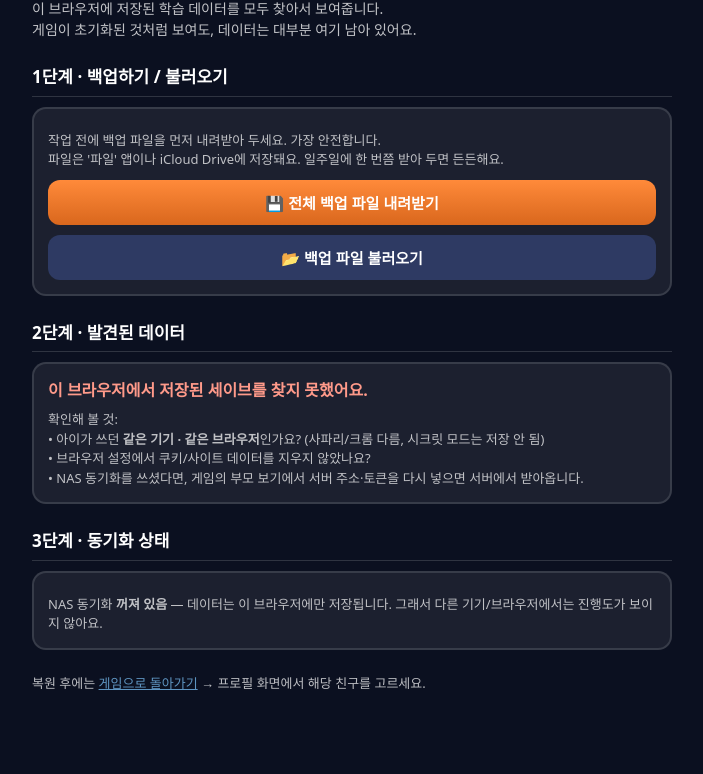
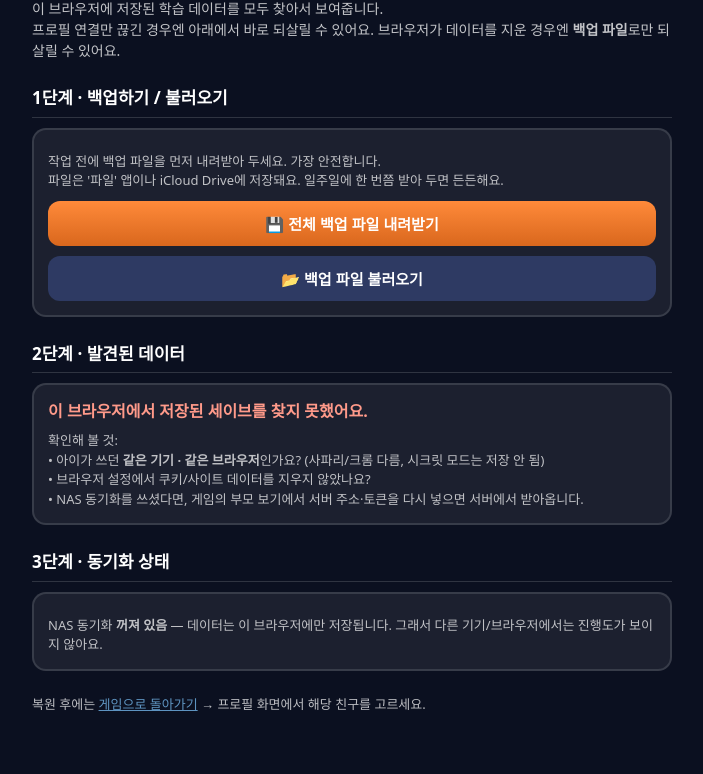
Before and after one commit to hyeongcheolahn/my_son_ai_teacher, a plain HTML site: page recover.html in a window 1280 px wide. Shown: the part 59-833 px from the top of the page, without its empty margins (288-991 px from the left). Before the commit the page ends 812 px from the top, so only its background shows below. Drawn offline with Linux system fonts and the light colour scheme.

Commit message:
첫 화면(환영해!)·프로필 화면에 백업·복구 링크 + 복구 도구 문구 정정
- 데이터가 사라졌을 때 부모가 처음 보는 '환영해!' 화면에서 바로 복구 도구로
  이동 가능(빈 프로필을 먼저 만들 필요 없음). 프로필 선택 화면에도 링크.
- 복구 도구 상단 문구 정정: 브라우저가 지운 경우엔 백업 파일로만 복구 가능함을 명시.

검증: 저장소 전부 삭제된 아이폰 상태 → '환영해!' 화면 링크 → recover.html 이동, 오류 없음.

Co-Authored-By: Claude Opus 5 <noreply@anthropic.com>
Claude-Session: https://claude.ai/code/session_01AJzQ871M6rwFto4uS1hW2P

```diff
--- a/recover.html
+++ b/recover.html
@@ -41,7 +41,8 @@
 <div class="wrap">
   <h1>🛟 세이브 복구 도구</h1>
   <p class="sub">이 브라우저에 저장된 학습 데이터를 모두 찾아서 보여줍니다.<br>
-  게임이 초기화된 것처럼 보여도, 데이터는 대부분 여기 남아 있어요.</p>
+  프로필 연결만 끊긴 경우엔 아래에서 바로 되살릴 수 있어요.
+  브라우저가 데이터를 지운 경우엔 <b>백업 파일</b>로만 되살릴 수 있어요.</p>
 
   <div id="msg"></div>
 
--- a/src/profile.js
+++ b/src/profile.js
@@ -83,6 +83,7 @@ export function chooseProfile() {
               <div class="nm">새 친구</div>
             </div>
           </div>
+          <a class="link" href="recover.html" style="display:inline-block">🛟 백업·복구 도구</a>
         </div>`;
       overlay.querySelectorAll('.pf-card[data-id]').forEach((el) => {
         el.addEventListener('click', (e) => {
@@ -115,6 +116,7 @@ export function chooseProfile() {
           <div class="av-grid">${avCells}</div>
           <button class="big-btn" id="pf-start" disabled>시작! 🚀</button>
           ${first ? '' : '<button class="link" id="pf-back">← 뒤로</button>'}
+          ${first ? '<a class="link" href="recover.html" style="display:inline-block">🛟 예전 진행도가 사라졌나요? 백업 불러오기</a>' : ''}
         </div>`;
       const nameEl = overlay.querySelector('#pf-name');
       const startBtn = overlay.querySelector('#pf-start');
```
